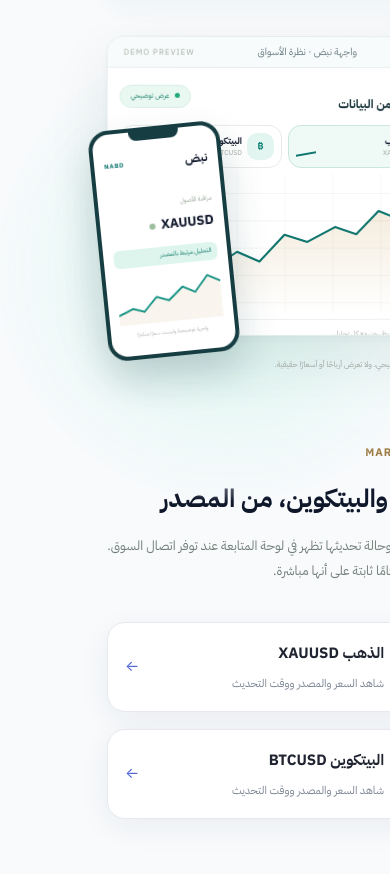
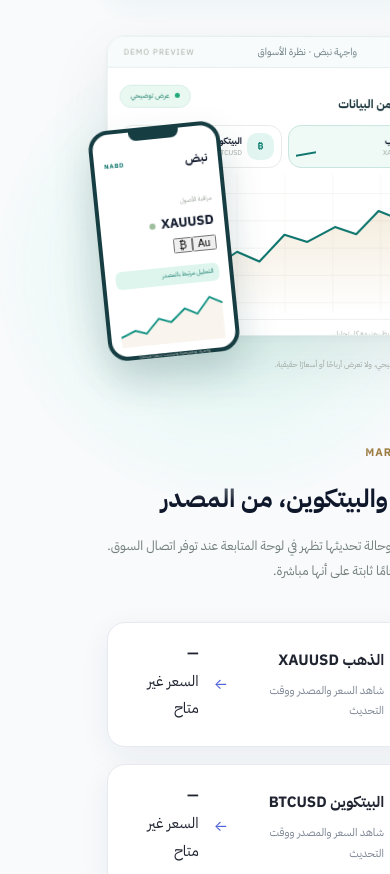
Before and after one commit to baderfcb232-hue/gold-pulse-ai, a website: page public/landing.html in a window 390 px wide. Shown: the part 680-1554 px from the top of the page. Drawn offline with Linux system fonts and the light colour scheme; no server answers.

Commit message:
feat(landing): show source-aware market fields and accessible phone selector

```diff
--- a/public/landing.html
+++ b/public/landing.html
@@ -89,16 +89,16 @@
           </div>
           <div class="preview-footer"><span>المصدر والسعر والوقت يظهرون مع كل تحليل</span><span class="preview-status"><i aria-hidden="true"></i> متصل بالبيانات عند توفرها</span></div>
         </div>
-        <div class="phone-preview" aria-hidden="true">
+        <div class="phone-preview" aria-label="معاينة هاتف تفاعلية توضيحية">
           <div class="phone-notch"></div><div class="phone-label"><span>نبض</span><b>NABD</b></div>
-          <small>مراقبة الأصول</small><div class="phone-value">XAUUSD <i></i></div><div class="phone-pill">التحليل مرتبط بالمصدر</div>
+          <small>مراقبة الأصول</small><div class="phone-value">XAUUSD <i></i></div><div class="phase2-phone-switch" role="group" aria-label="اختيار سوق المعاينة"><button type="button" data-preview-symbol="XAUUSD" aria-pressed="true">Au</button><button type="button" data-preview-symbol="BTCUSD" aria-pressed="false">₿</button></div><div class="phone-pill">التحليل مرتبط بالمصدر</div>
           <svg viewBox="0 0 170 78" preserveAspectRatio="none"><path d="M0 62L24 53L42 59L64 38L84 45L108 26L128 36L150 12L170 22" stroke="#b88d46" fill="none" stroke-width="3" stroke-linecap="round"/><path d="M0 62L24 53L42 59L64 38L84 45L108 26L128 36L150 12L170 22V78H0Z" fill="#b88d46" opacity=".09"/></svg>
           <span class="phone-bottom">واجهة توضيحية وليست سعرًا مباشرًا</span>
         </div>
         <p class="visual-disclaimer">المعاينة تصميم توضيحي، ولا تعرض أرباحًا أو أسعارًا حقيقية.</p>
       </div>
     </section>
-    <section class="phase2-market container" aria-labelledby="market-strip-title"><div class="phase2-heading"><div><p class="eyebrow">MARKET WATCH</p><h2 id="market-strip-title">الذهب والبيتكوين، من المصدر</h2></div><p>الأسعار الفعلية وحالة تحديثها تظهر في لوحة المتابعة عند توفر اتصال السوق. لا نعرض هنا أرقامًا ثابتة على أنها مباشرة.</p></div><div class="phase2-market-grid"><a class="phase2-market-item" href="/dashboard"><span class="phase2-symbol">Au</span><span><strong>الذهب XAUUSD</strong><small>شاهد السعر والمصدر ووقت التحديث</small></span><span class="phase2-arrow" aria-hidden="true">←</span></a><a class="phase2-market-item" href="/dashboard"><span class="phase2-symbol btc">₿</span><span><strong>البيتكوين BTCUSD</strong><small>شاهد السعر والمصدر ووقت التحديث</small></span><span class="phase2-arrow" aria-hidden="true">←</span></a></div></section>
+    <section class="phase2-market container" aria-labelledby="market-strip-title"><div class="phase2-heading"><div><p class="eyebrow">MARKET WATCH</p><h2 id="market-strip-title">الذهب والبيتكوين، من المصدر</h2></div><p>الأسعار الفعلية وحالة تحديثها تظهر في لوحة المتابعة عند توفر اتصال السوق. لا نعرض هنا أرقامًا ثابتة على أنها مباشرة.</p></div><div class="phase2-market-grid"><a class="phase2-market-item" href="/dashboard"><span class="phase2-symbol">Au</span><span><strong>الذهب XAUUSD</strong><small>شاهد السعر والمصدر ووقت التحديث</small></span><span class="phase2-arrow" aria-hidden="true">←</span><div class="phase2-live-quote" data-landing-market="XAUUSD" data-status="loading"><strong data-market-price>—</strong><span data-market-status>جاري جلب بيانات السوق</span><small data-market-source></small><small data-market-updated></small></div></a><a class="phase2-market-item" href="/dashboard"><span class="phase2-symbol btc">₿</span><span><strong>البيتكوين BTCUSD</strong><small>شاهد السعر والمصدر ووقت التحديث</small></span><span class="phase2-arrow" aria-hidden="true">←</span><div class="phase2-live-quote" data-landing-market="BTCUSD" data-status="loading"><strong data-market-price>—</strong><span data-market-status>جاري جلب بيانات السوق</span><small data-market-source></small><small data-market-updated></small></div></a></div></section>
     <section class="trust-strip" aria-label="مبادئ نبض">
       <div class="container trust-items"><span>MT5 <i aria-hidden="true">↔</i> NABD</span><span>أسعار مرتبطة بالمصدر</span><span>سجل واضح للتوصيات</span><span>تحكم ومراقبة مستقلان</span></div>
     </section>
@@ -127,5 +127,6 @@
     <section class="cta-section container"><div class="cta-panel"><div><p class="eyebrow">ابدأ مع نبض</p><h2>خلّي السوق أوضح<br>قدّامك.</h2><p>افتح لوحة التحكم وتابع المصدر والتحليل وحالة تنفيذ التوصيات في مكان واحد.</p></div><div class="cta-actions"><a class="btn btn-light btn-large" href="/dashboard">فتح لوحة التحكم <span aria-hidden="true">←</span></a><a class="cta-subtle" href="/account">الحساب والتسجيل</a></div></div></section>
   </main>
   <footer class="site-footer"><div class="container footer-layout"><a class="footer-brand" href="/">نبض <strong>NABD</strong></a><span>متابعة وتحليل للذهب والبيتكوين · التداول ينطوي على مخاطر</span><div><a href="/dashboard">لوحة التحكم</a><a href="/privacy">الخصوصية</a><a href="#contact">التواصل</a><a href="/account">الحساب</a></div></div></footer>
+<script src="/landing-live.js?v=phase2-2" defer></script>
 </body>
 </html>
```
